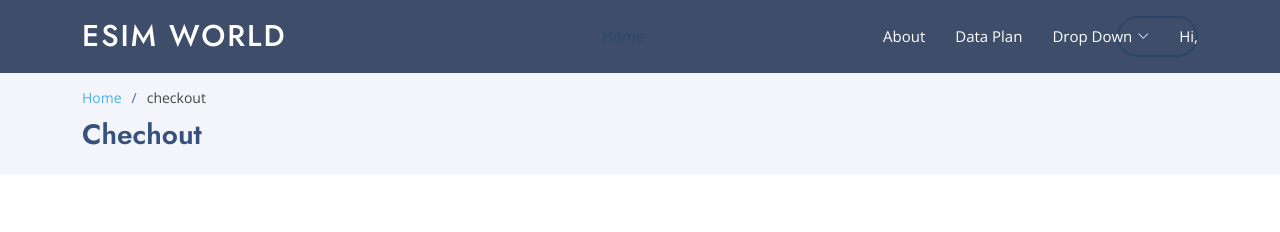
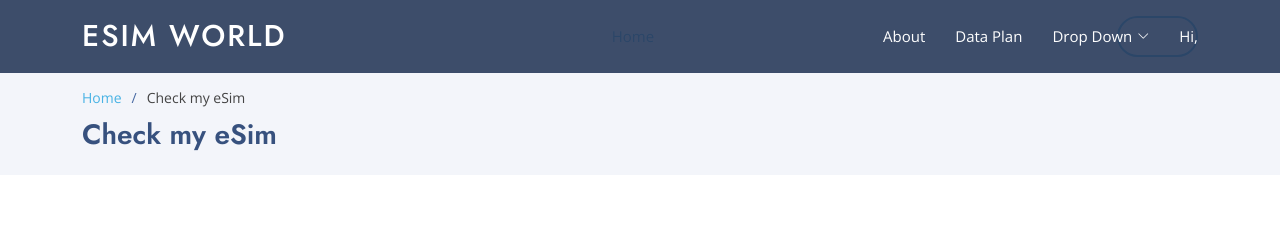
Before and after one commit to bah8616/eSim, a PHP site: page /checkout.php in a window 1280 px wide. Shown: the top 232 px of the page. Run offline with PHP 8.4, Linux system fonts and the light colour scheme.

Commit message:
Modified checkout page and header

```diff
--- a/checkout.php
+++ b/checkout.php
@@ -27,7 +27,7 @@
               <li class="dropdown"><a href="#"><span>Deep Drop Down</span> <i class="bi bi-chevron-right"></i></a>
                 <ul>
 
-                 <li><a href="checkout.php"> Checkout</a></li>
+                 <li><a href="checkout.php"> Check my eSim</a></li>
 
                 </ul>
 
@@ -50,9 +50,9 @@
 
         <ol>
           <li><a href="index.php">Home</a></li>
-          <li>checkout</li>
+          <li>Check my eSim</li>
         </ol>
-        <h2>Chechout</h2>
+        <h2>Check my eSim</h2>
 
       </div>
     </section><!-- End Breadcrumbs -->
--- a/header.php
+++ b/header.php
@@ -43,11 +43,16 @@
           <li><a class="nav-link scrollto active" href="index.php">Home</a></li>
           <li><a class="nav-link scrollto" href="#about">About</a></li>
 
-          <li><a class="nav-link   scrollto" href="#portfolio">Data Plan</a></li>
+          <li><a class="nav-link   scrollto" href="#pricing">Data Plan</a></li>
           <li><a class="nav-link scrollto" href="#team">Team</a></li>
-          <li class="dropdown"><a href="#"><span>Drop Down</span> <i class="bi bi-chevron-down"></i></a>
+          <li class="dropdown"><a href="#"><span>My Space</span> <i class="bi bi-chevron-down"></i></a>
+            <ul>
+
+              <li><a href="Dashboard.php">Dashboad</a></li>
+                  <li><a href="checkout.php">Check my eSim</a></li>
+            </ul>
           </li>
-          <li><a class="nav-link scrollto" href="signup.php">Signup</a></li>
+          <li><a class="nav-link scrollto" href="signup.php">Sign up</a></li>
           <li><a class="getstarted scrollto" href="login.php">Login</a></li>
         </ul>
         <i class="bi bi-list mobile-nav-toggle"></i>
```
